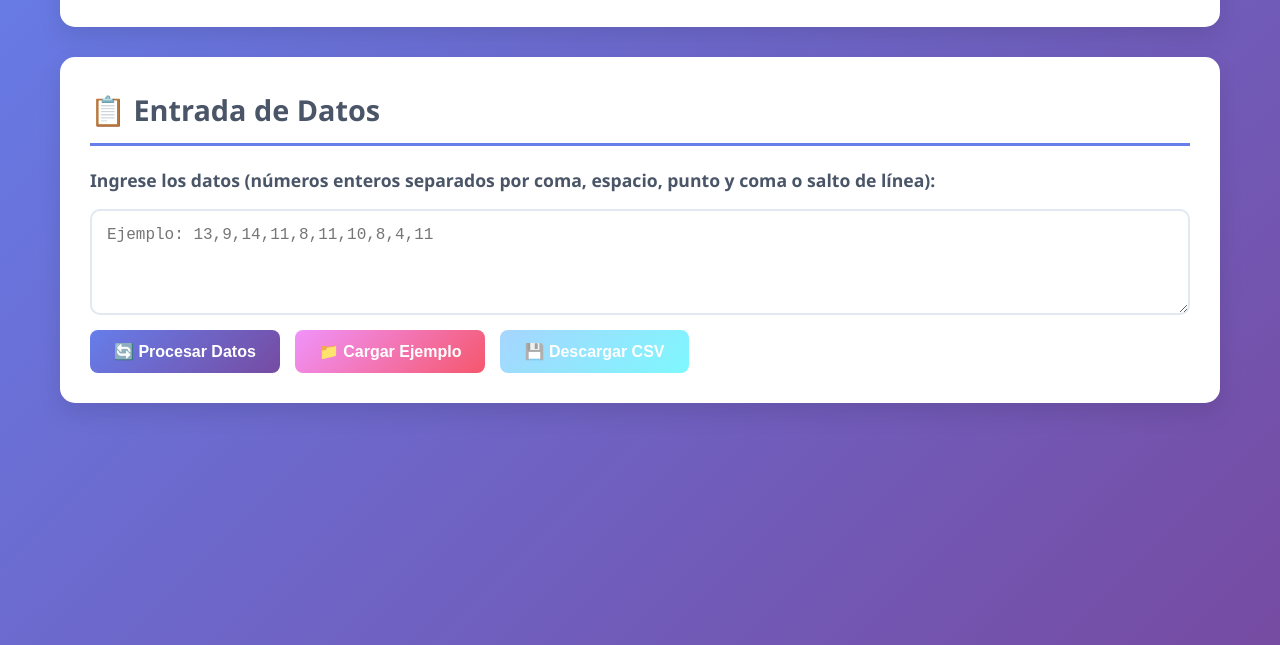
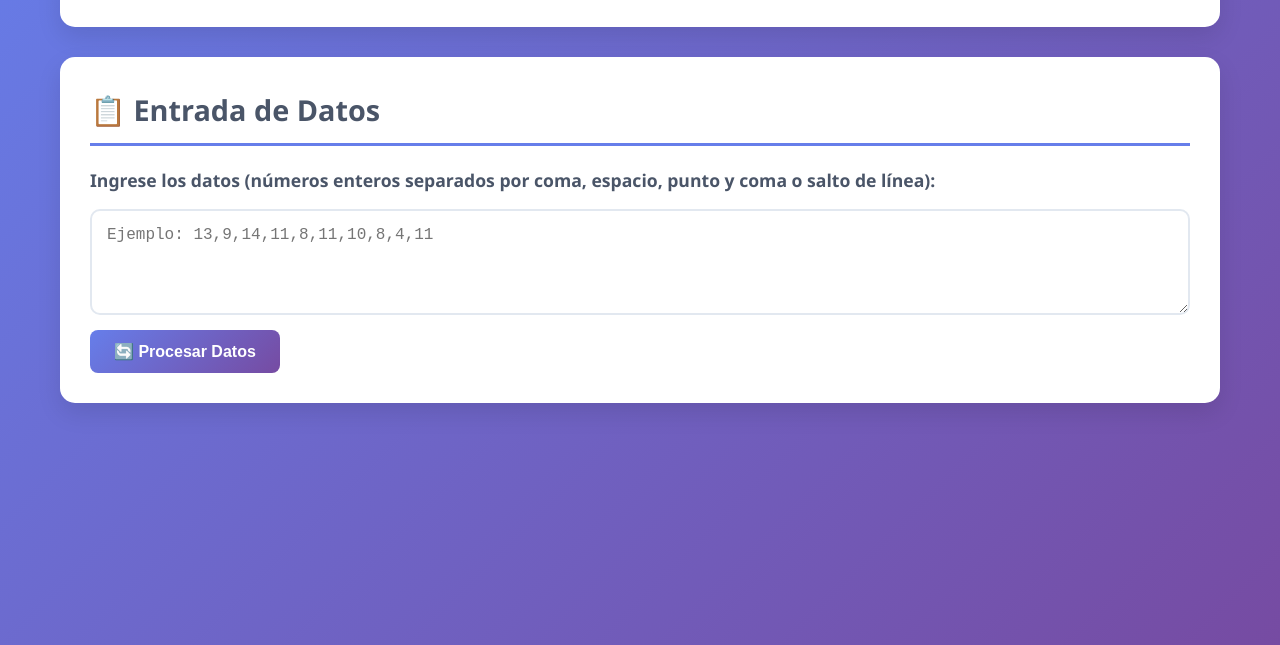
Before and after one commit to JimmyPiedrahita/programa-estadistica, a plain HTML site: page index.html in a window 1280 px wide. Shown: the part 155-800 px from the top of the page. Drawn offline with nearby package versions, Linux system fonts and the light colour scheme.

Commit message:
refactor: Remove example and download buttons from UI and related functionality

```diff
--- a/index.html
+++ b/index.html
@@ -26,8 +26,6 @@
 
                 <div class="button-group">
                     <button id="processBtn" onclick="validateAndProcess()">🔄 Procesar Datos</button>
-                    <button id="exampleBtn" onclick="loadExample()">📁 Cargar Ejemplo</button>
-                    <button id="downloadBtn" onclick="downloadCSV()" disabled>💾 Descargar CSV</button>
                 </div>
             </div>
 
--- a/script.js
+++ b/script.js
@@ -593,7 +593,6 @@ function validateAndProcess() {
     const inputElement = document.getElementById('dataInput');
     const errorContainer = document.getElementById('errorContainer');
     const resultsSection = document.getElementById('resultsSection');
-    const downloadBtn = document.getElementById('downloadBtn');
 
     // Limpiar errores previos
     errorContainer.style.display = 'none';
@@ -642,10 +641,7 @@ function validateAndProcess() {
         // Mostrar sección de resultados
         resultsSection.style.display = 'block';
 
-        // Habilitar botón de descarga
-        downloadBtn.disabled = false;
-
-        // Guardar datos para exportación
+        // Guardar datos para posible uso futuro
         window.currentData = { values, stats, freqTable };
 
     } catch (error) {
@@ -655,59 +651,5 @@ function validateAndProcess() {
 
         // Ocultar resultados
         resultsSection.style.display = 'none';
-        downloadBtn.disabled = true;
     }
 }
-
-/**
- * Carga el ejemplo de datos
- */
-function loadExample() {
-    const inputElement = document.getElementById('dataInput');
-    inputElement.value = '13,9,14,11,8,11,10,8,4,11';
-
-    // Procesar automáticamente
-    validateAndProcess();
-}
-
-/**
- * Descarga los resultados en formato CSV
- */
-function downloadCSV() {
-    if (!window.currentData) return;
-
-    const { freqTable, stats } = window.currentData;
-
-    let csvContent = 'data:text/csv;charset=utf-8,';
-
-    // Agregar resumen estadístico
-    csvContent += 'RESUMEN ESTADÍSTICO\n';
-    csvContent += 'Medida,Valor\n';
-    csvContent += `Tamaño de muestra (n),${stats.n}\n`;
-    csvContent += `Suma total,${stats.sum}\n`;
-    csvContent += `Mínimo,${stats.min}\n`;
-    csvContent += `Máximo,${stats.max}\n`;
-    csvContent += `Media aritmética,${stats.mean.toFixed(4)}\n`;
-    csvContent += `Mediana,${stats.median}\n`;
-    csvContent += `Moda,${stats.modeText}\n`;
-    csvContent += `Rango,${stats.range}\n`;
-    csvContent += `Varianza,${stats.variance.toFixed(4)}\n`;
-    csvContent += `Desviación estándar,${stats.stdDev.toFixed(4)}\n\n`;
-
-    // Agregar tabla de frecuencias
-    csvContent += 'TABLA DE FRECUENCIAS\n';
-    csvContent += 'Valor (xi),Frecuencia Absoluta (fa),Frecuencia Relativa (fr),Frecuencia Abs. Acumulada (Fa),Frecuencia Rel. Acumulada (Fr),Porcentaje (%)\n';
-
-    freqTable.forEach(row => {
-        csvContent += `${row.value},${row.fa},${row.fr},${row.Fa},${row.Fr},${row.percentage}\n`;
-    });
-
-    // Crear y descargar archivo
-    const encodedUri = encodeURI(csvContent);
-    const link = document.createElement('a');
-    link.setAttribute('href', encodedUri);
-    link.setAttribute('download', `analisis_estadistico_${new Date().toISOString().slice(0,10)}.csv`);
-    document.body.appendChild(link);
-    link.click();
-    document.body.removeChild(link);
-}
--- a/styles.css
+++ b/styles.css
@@ -115,31 +115,6 @@ button {
 #processBtn:hover {
     transform: translateY(-2px);
     box-shadow: 0 5px 15px rgba(102, 126, 234, 0.4);
-}
-
-#exampleBtn {
-    background: linear-gradient(135deg, #f093fb 0%, #f5576c 100%);
-    color: white;
-}
-
-#exampleBtn:hover {
-    transform: translateY(-2px);
-    box-shadow: 0 5px 15px rgba(245, 87, 108, 0.4);
-}
-
-#downloadBtn {
-    background: linear-gradient(135deg, #4facfe 0%, #00f2fe 100%);
-    color: white;
-}
-
-#downloadBtn:hover:not(:disabled) {
-    transform: translateY(-2px);
-    box-shadow: 0 5px 15px rgba(79, 172, 254, 0.4);
-}
-
-#downloadBtn:disabled {
-    opacity: 0.5;
-    cursor: not-allowed;
 }
 
 /* Mensajes de error */
```
